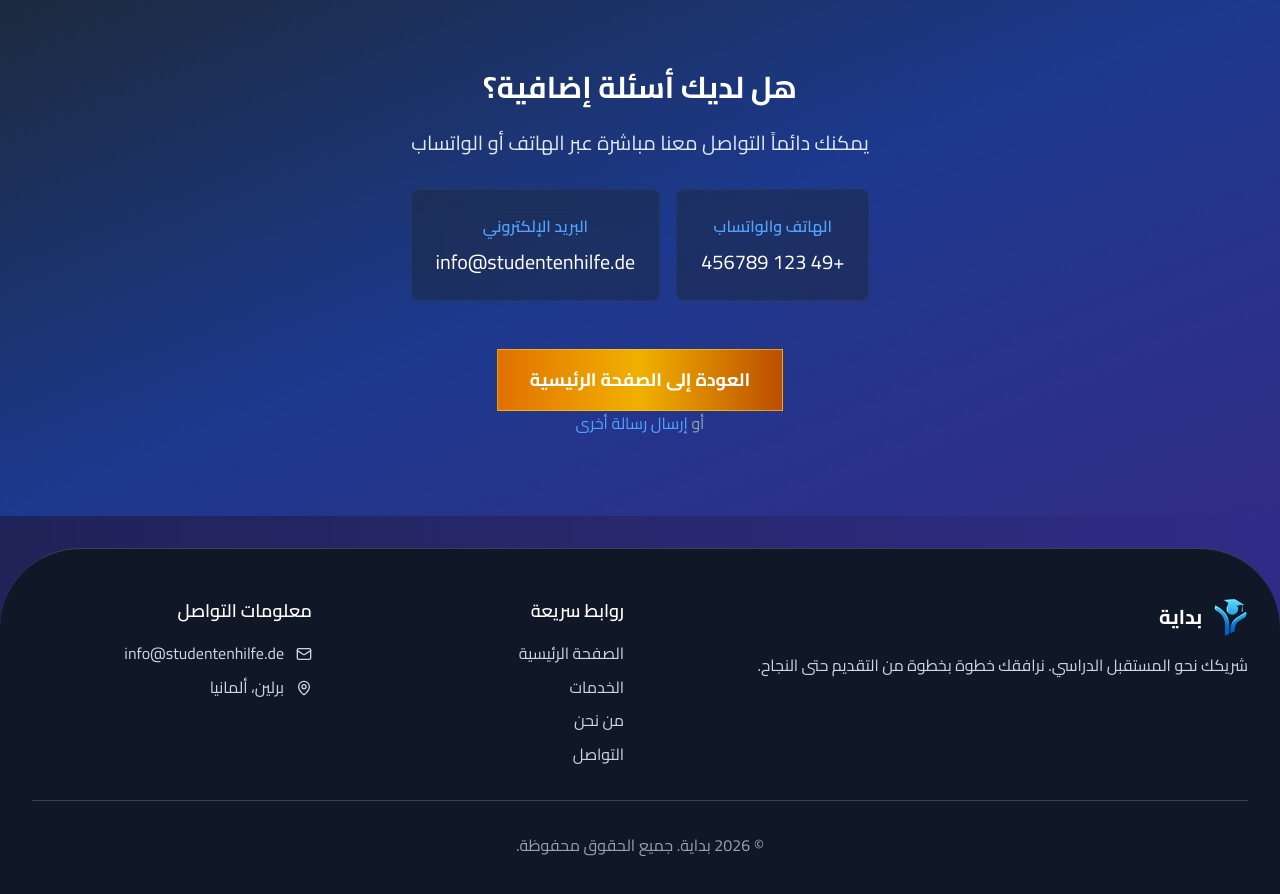
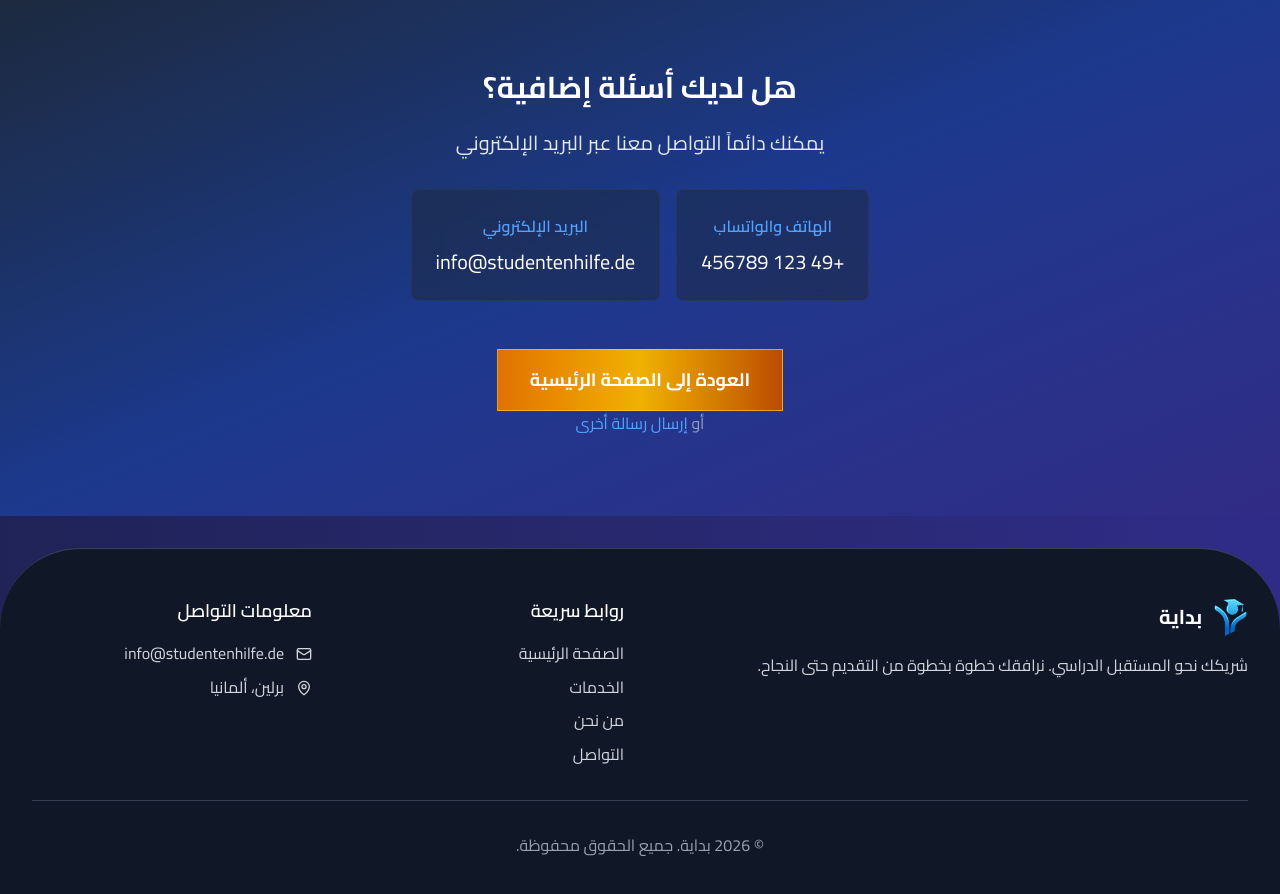
Before and after one commit to SoftEngineerJ/bedaya-frontend, a Next.js app: page /contact/success in a window 1280 px wide. Shown: the part 1460-2354 px from the top of the page. Built offline with nearby package versions, Linux system fonts and the light colour scheme.

Commit message:
Revert contact text back to email reference

```diff
--- a/app/contact/success.tsx
+++ b/app/contact/success.tsx
@@ -205,7 +205,7 @@ export default function ContactSuccess() {
             هل لديك أسئلة إضافية؟
           </h2>
           <p className="text-xl text-slate-200 mb-8">
-            يمكنك دائماً التواصل معنا مباشرة عبر الهاتف أو الواتساب
+            يمكنك دائماً التواصل معنا عبر البريد الإلكتروني
           </p>
 
           <div className="flex flex-col sm:flex-row gap-4 justify-center mb-12">
--- a/app/contact/success/page.tsx
+++ b/app/contact/success/page.tsx
@@ -194,7 +194,7 @@ export default function ContactSuccess() {
             هل لديك أسئلة إضافية؟
           </h2>
           <p className="text-xl text-slate-200 mb-8">
-            يمكنك دائماً التواصل معنا مباشرة عبر الهاتف أو الواتساب
+            يمكنك دائماً التواصل معنا عبر البريد الإلكتروني
           </p>
 
           <div className="flex flex-col sm:flex-row gap-4 justify-center mb-12">
```
